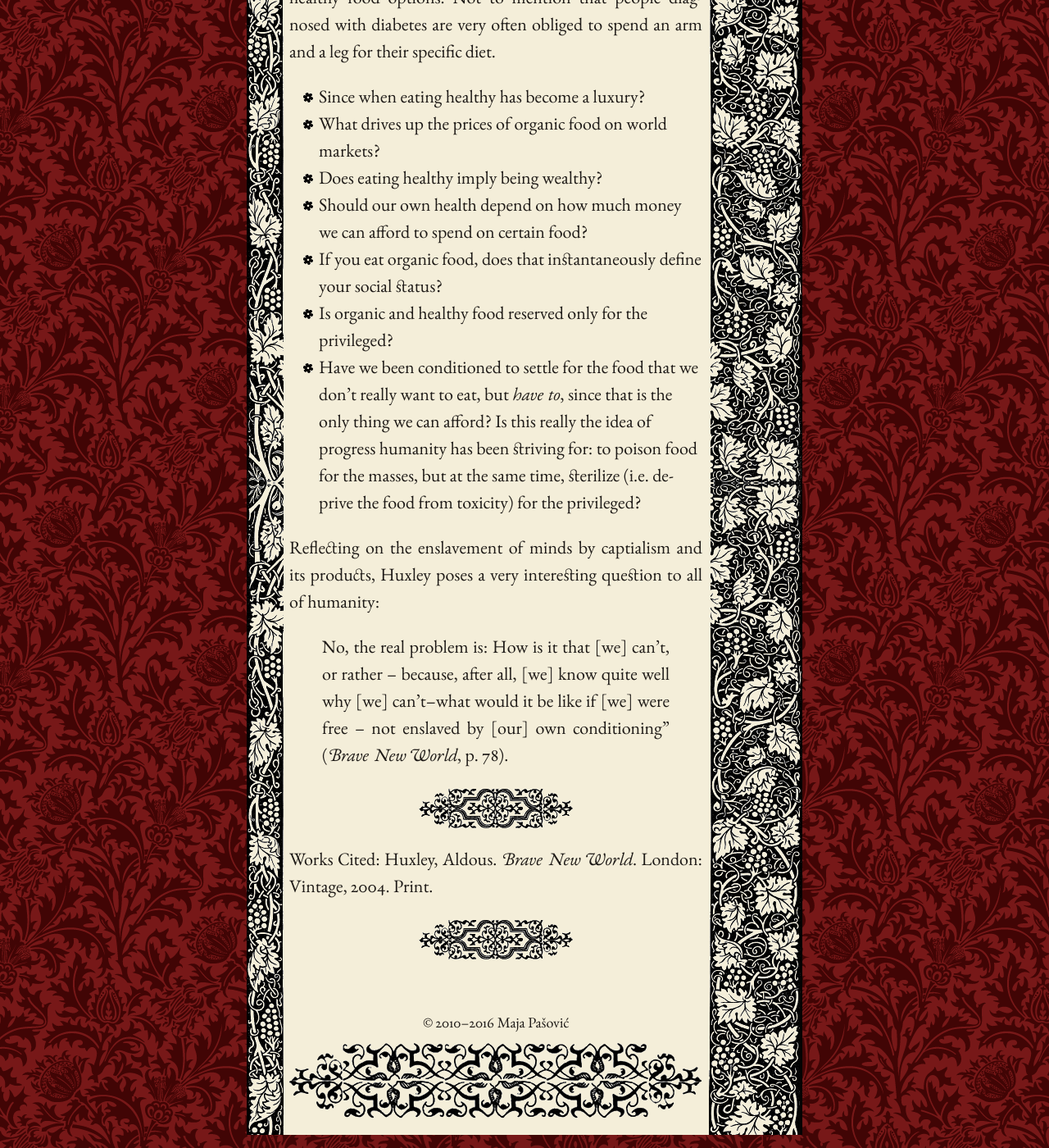
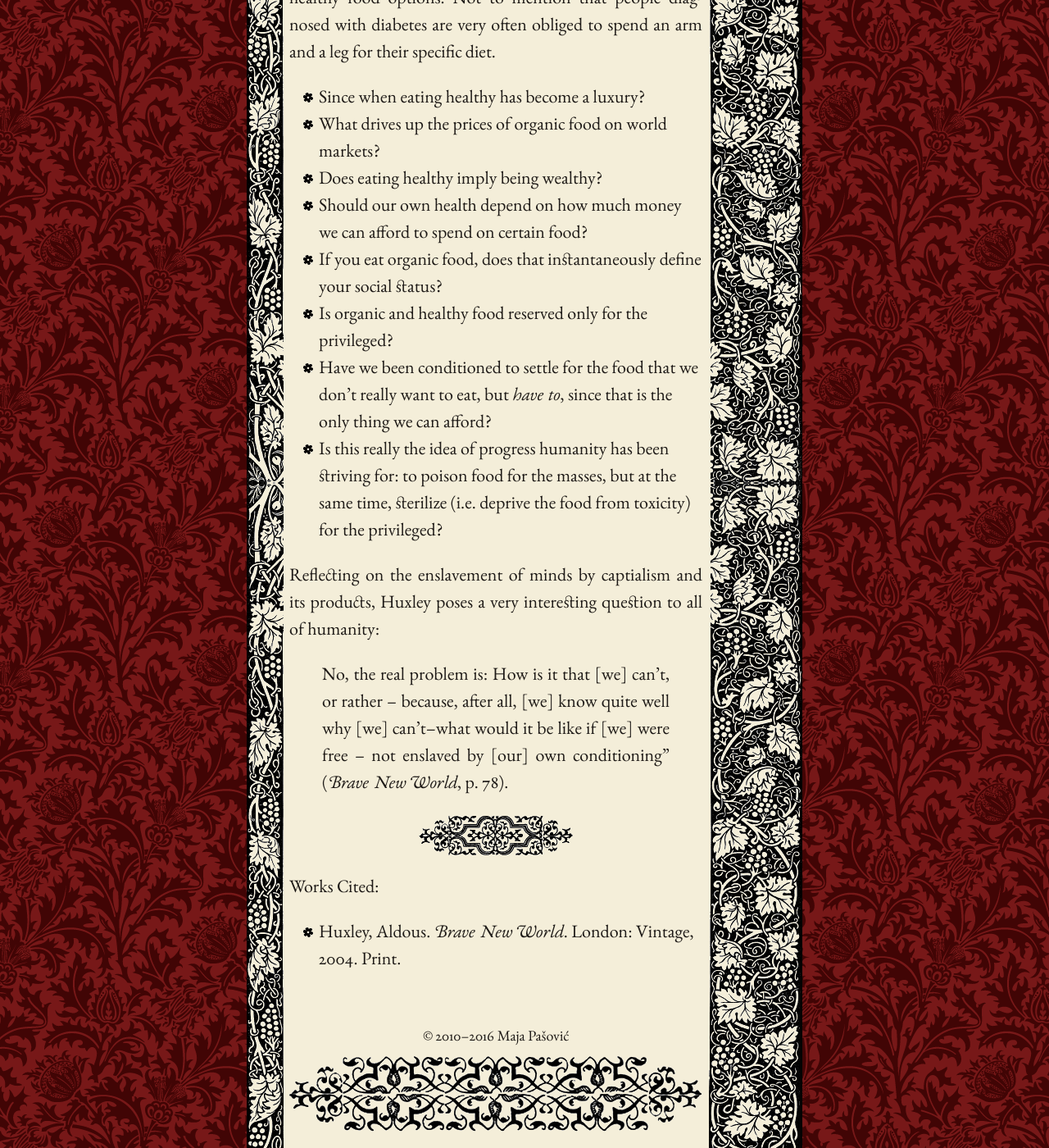
Before and after one commit to mpasovic/majapasovic.org, a Jekyll site: the page built from _posts/2016-03-04-bokanovskified-production-food-and-nutrition-in-modern-age.md, in a window 1280 px wide and 1400 px high, scrolled down 6320 px. Shown: the whole window at 82% size. Built offline with Jekyll 4.4.1, drawn with Linux system fonts in a browser that asks for light colours; nearby versions of some CDN libraries.

Commit message:
Updated 2016-03-04-bokanovskified-production-food-and-nutrition-in-modern-age.md

```diff
--- a/_posts/2016-03-04-bokanovskified-production-food-and-nutrition-in-modern-age.md
+++ b/_posts/2016-03-04-bokanovskified-production-food-and-nutrition-in-modern-age.md
@@ -37,14 +37,12 @@
 - Should our own health depend on how much money we can afford to spend on certain food?
 - If you eat organic food, does that instantaneously define your social status?
 - Is organic and healthy food reserved only for the privileged?
-- Have we been conditioned to settle for the food that we don't really want to eat, but *have to*, since that is the only thing we can afford? Is this really the idea of progress humanity has been striving for: to poison food for the masses, but at the same time, sterilize (i.e. deprive the food from toxicity) for the privileged?
+- Have we been conditioned to settle for the food that we don't really want to eat, but *have to*, since that is the only thing we can afford?
+- Is this really the idea of progress humanity has been striving for: to poison food for the masses, but at the same time, sterilize (i.e. deprive the food from toxicity) for the privileged?
 
 Reflecting on the enslavement of minds by captialism and its products, Huxley poses a very interesting question to all of humanity:
 > No, the real problem is: How is it that [we] can't, or rather -- because, after all, [we] know quite well why [we] can't--what would it be like if [we] were free -- not enslaved by [our] own conditioning" (*Brave New World*, p. 78).
 
 *****
-Works Cited: Huxley, Aldous. *Brave New World*. London: Vintage, 2004. Print.
-
-
-
-*****
+Works Cited:
+- Huxley, Aldous. *Brave New World*. London: Vintage, 2004. Print.
```
